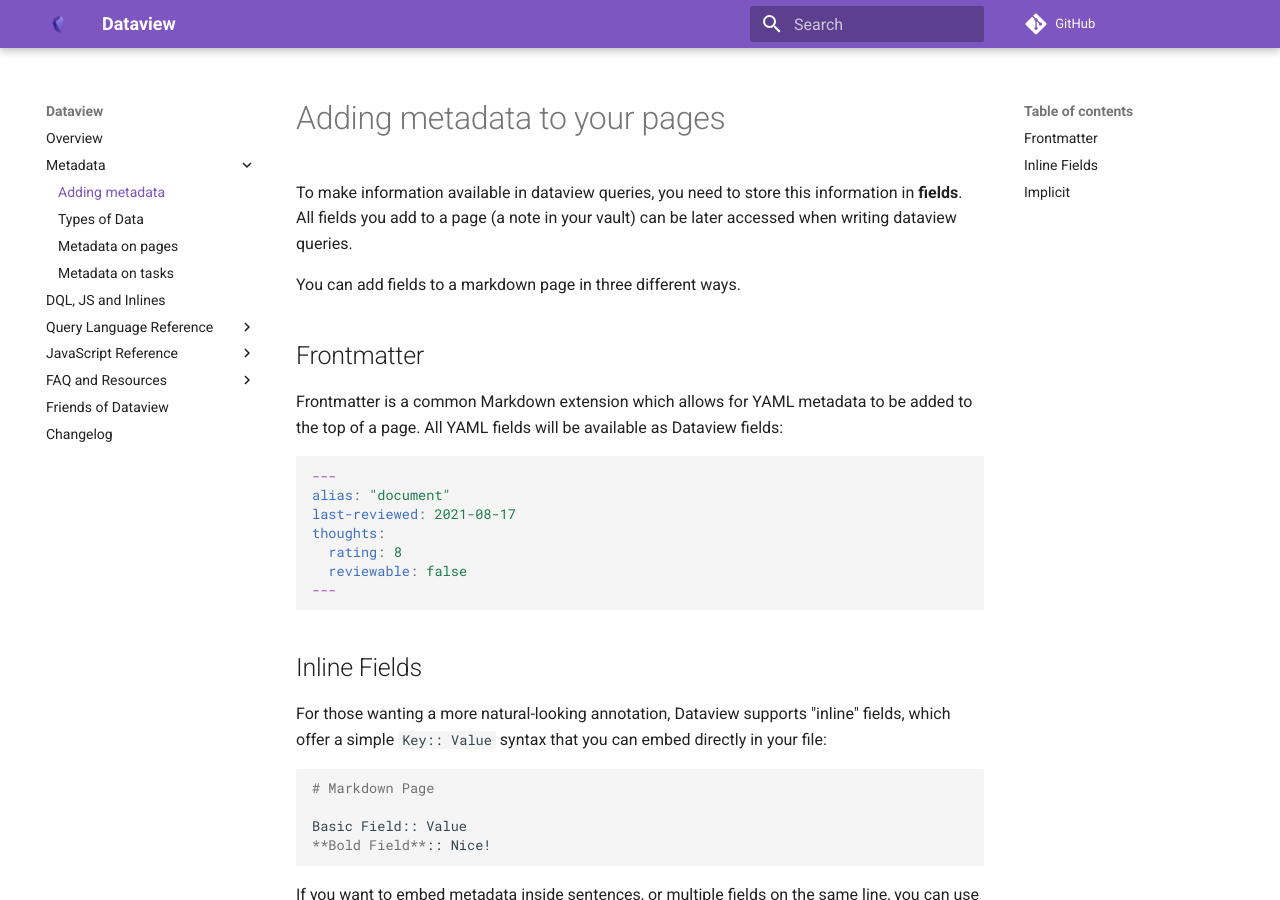
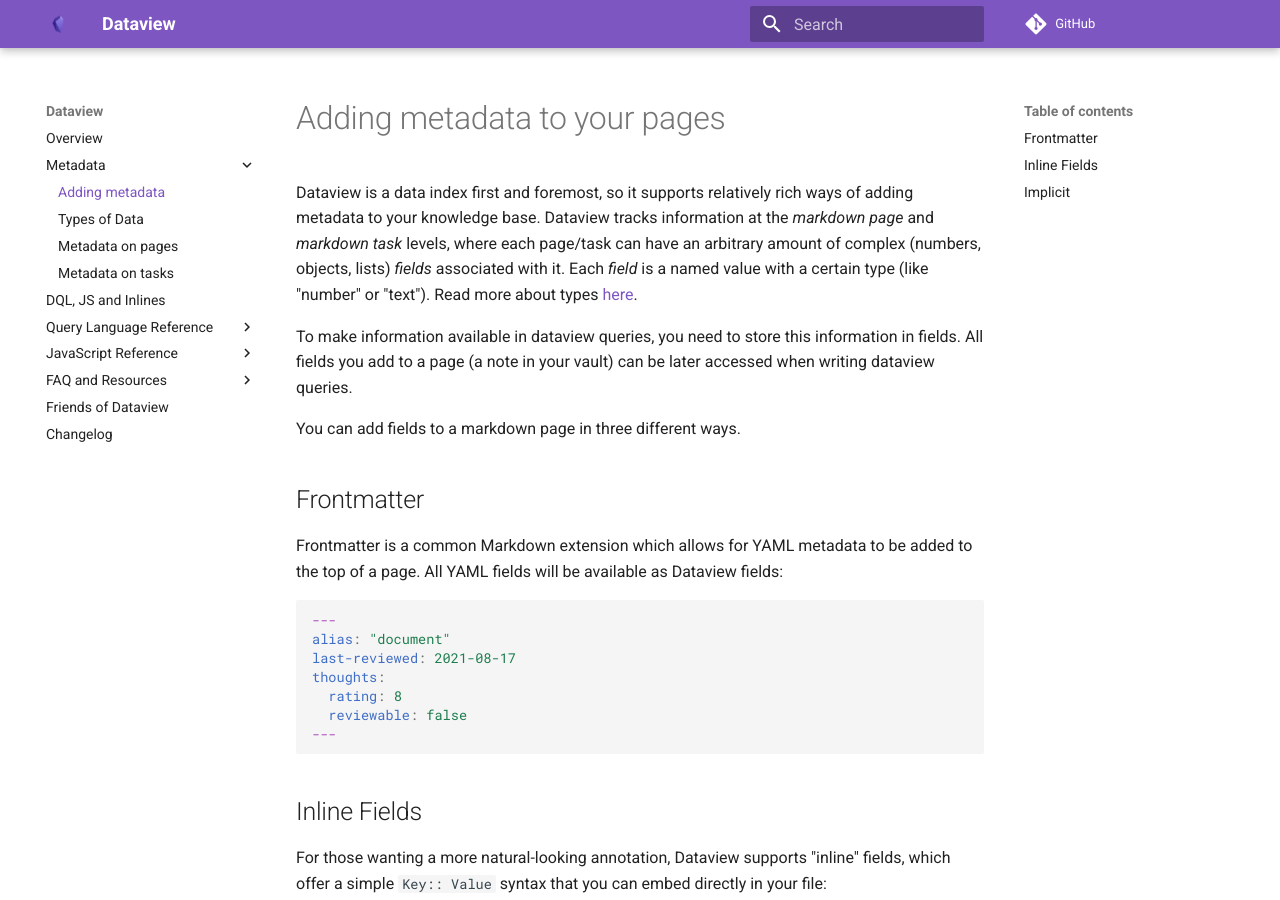
Before and after one commit to blacksmithgu/obsidian-dataview, an MkDocs documentation site: the page built from docs/docs/annotation/add-metadata.md, in a window 1280 px wide and 900 px high. Built offline with MkDocs 1.6.1 and Material for MkDocs 9.7.7, drawn with Linux system fonts in a browser that asks for light colours; comment, search, counter and statistics services are not loaded.

Commit message:
add index info to add-metadata.md

```diff
--- a/docs/docs/annotation/add-metadata.md
+++ b/docs/docs/annotation/add-metadata.md
@@ -1,6 +1,11 @@
 # Adding metadata to your pages
 
-To make information available in dataview queries, you need to store this information in **fields**. All fields you add to a page (a note in your vault) can be later accessed when writing dataview queries.
+Dataview is a data index first and foremost, so it supports relatively rich ways of adding metadata to your knowledge
+base. Dataview tracks information at the *markdown page* and *markdown task* levels, where each page/task can have an
+arbitrary amount of complex (numbers, objects, lists) *fields* associated with it. Each *field* is a named value with
+a certain type (like "number" or "text"). Read more about types [here](./types-of-metadata.md).
+
+To make information available in dataview queries, you need to store this information in fields. All fields you add to a page (a note in your vault) can be later accessed when writing dataview queries.
 
 You can add fields to a markdown page in three different ways.
 
```
